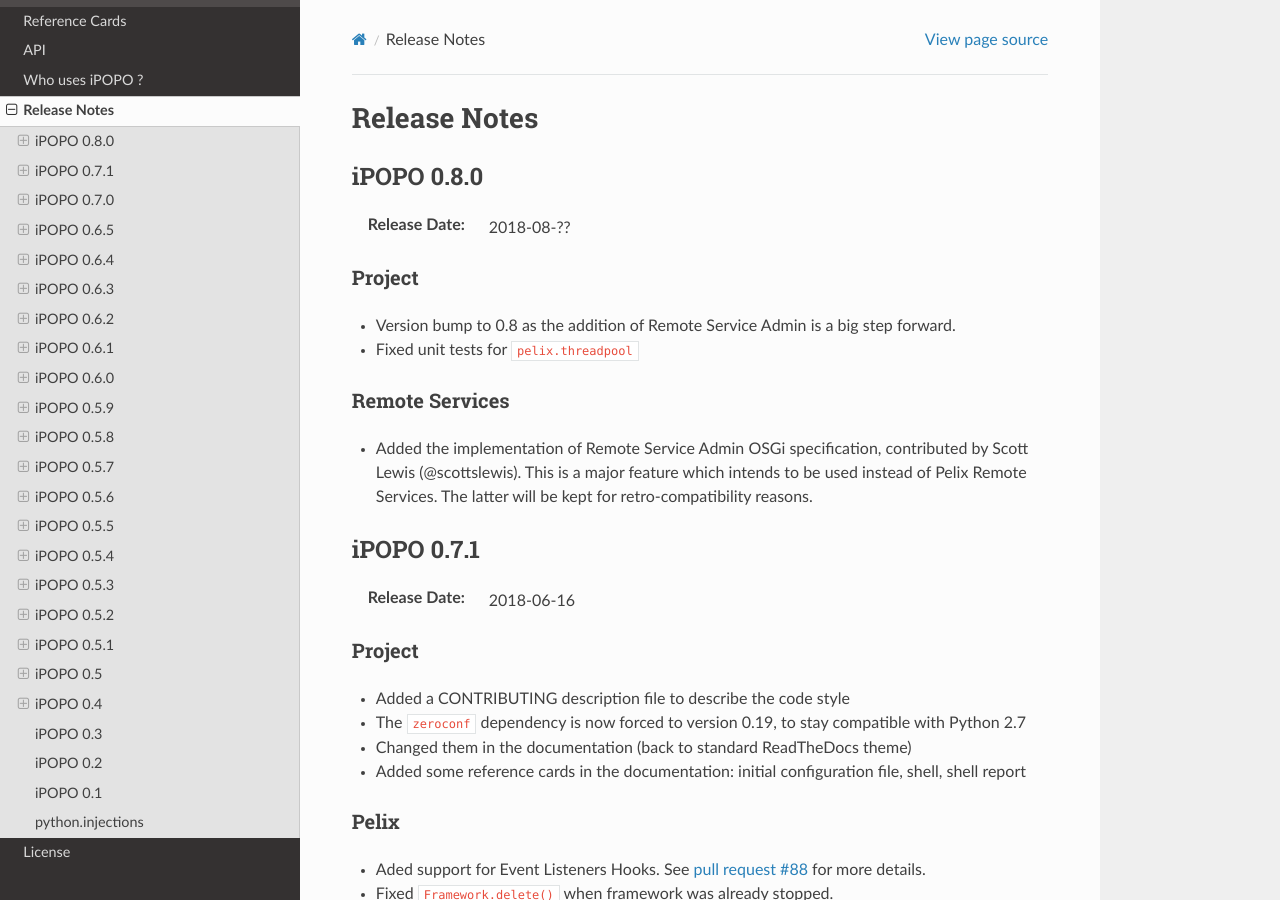
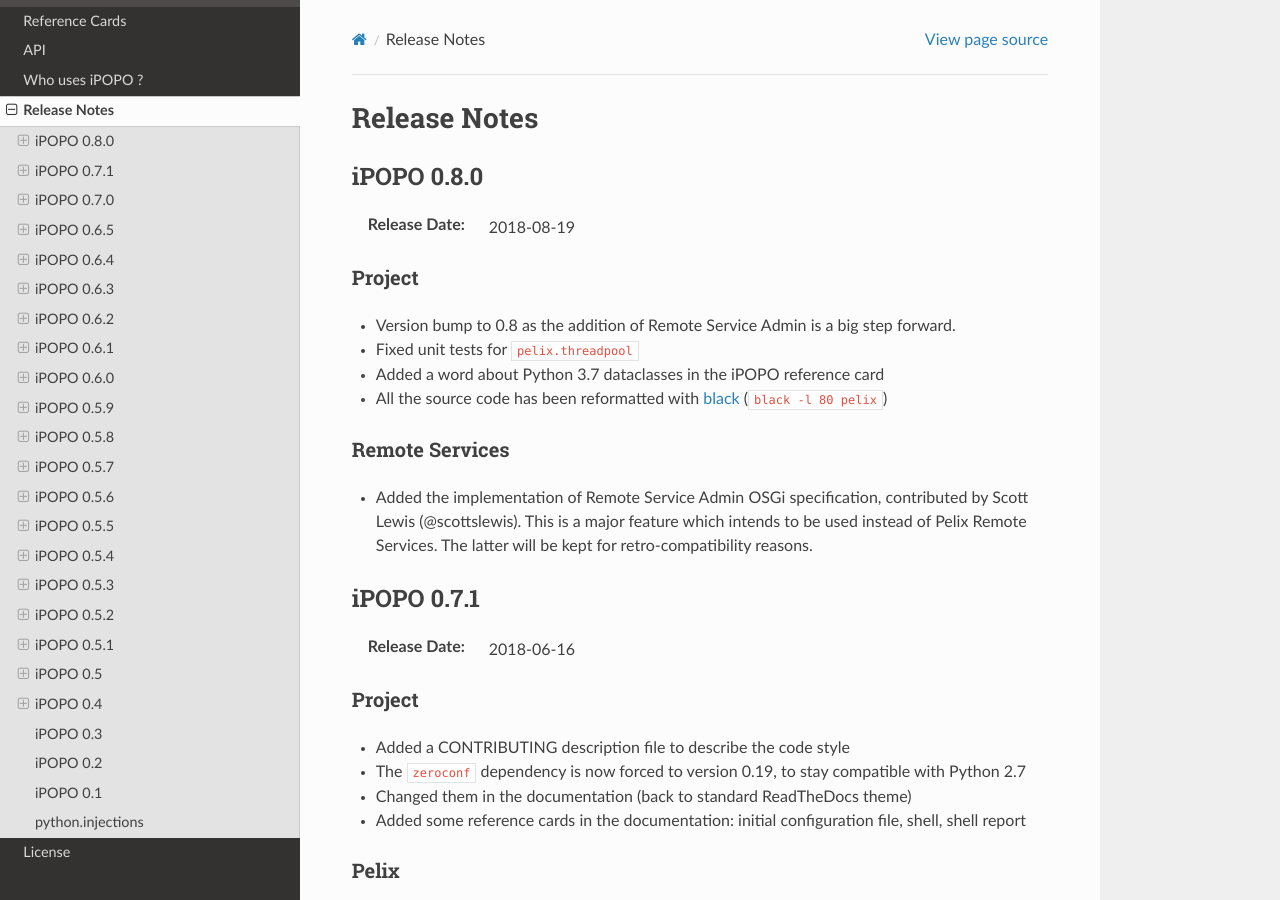
Before and after one commit to tcalmant/ipopo, a Sphinx documentation site: the page built from docs/changelog.rst, in a window 1280 px wide and 900 px high. Built offline with Sphinx 7.4.7 and the Read the Docs theme 2.0.0, drawn with Linux system fonts in a browser that asks for light colours; pages that are not in the unit, such as notebooks, are missing from menus.

Commit message:
Updated changelog & README

```diff
--- a/CHANGELOG.rst
+++ b/CHANGELOG.rst
@@ -10,7 +10,9 @@
 * Version bump to 0.8 as the addition of Remote Service Admin is a big step
   forward.
 * Fixed unit tests for ``pelix.threadpool``
-
+* Added a word about Python 3.7 dataclasses in the iPOPO reference card
+* All the source code has been reformatted with
+  `black <https://github.com/ambv/black>`_ (``black -l 80 pelix``)
 
 Remote Services
 ===============
--- a/docs/changelog.rst
+++ b/docs/changelog.rst
@@ -6,7 +6,7 @@
 iPOPO 0.8.0
 ===========
 
-:Release Date: 2018-08-??
+:Release Date: 2018-08-19
 
 Project
 -------
@@ -14,7 +14,9 @@
 * Version bump to 0.8 as the addition of Remote Service Admin is a big step
   forward.
 * Fixed unit tests for ``pelix.threadpool``
-
+* Added a word about Python 3.7 dataclasses in the iPOPO reference card
+* All the source code has been reformatted with
+  `black <https://github.com/ambv/black>`_ (``black -l 80 pelix``)
 
 Remote Services
 ---------------
```
Also changed, not shown: README.rst (+6 -5 lines).
